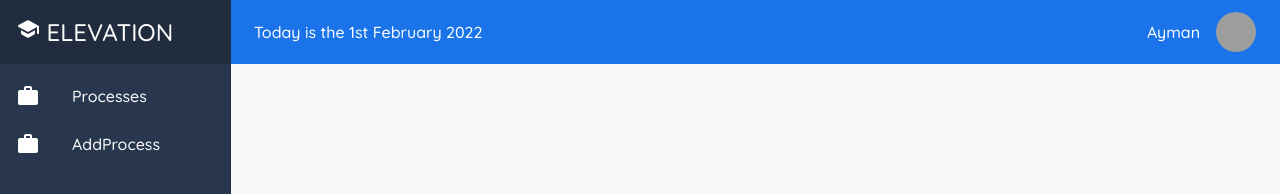
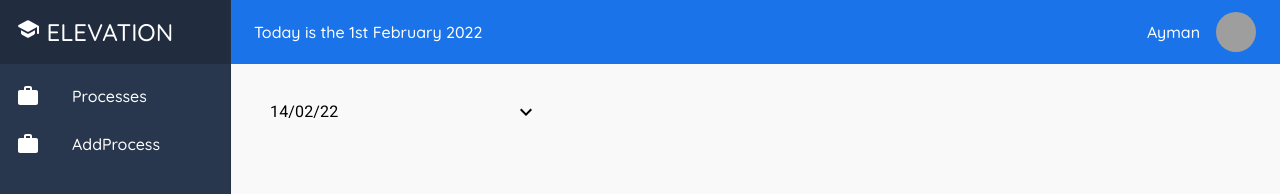
Before and after one commit to majdjb7/elevation-job-manager, a React (Create React App) app: page /NestedList in a window 1280 px wide. Shown: the top 194 px of the page. Built offline with nearby package versions, Linux system fonts and the light colour scheme; no server answers; grey boxes are pictures that could not be loaded.

Commit message:
create nested list in table of student to show history

```diff
--- a/package.json
+++ b/package.json
@@ -3,10 +3,13 @@
   "version": "0.1.0",
   "private": true,
   "dependencies": {
+    "@emotion/react": "^11.7.1",
+    "@emotion/styled": "^11.6.0",
     "@material-ui/core": "^4.11.3",
     "@material-ui/icons": "^4.11.2",
     "@mui/icons-material": "^5.3.0",
     "@mui/lab": "^5.0.0-alpha.66",
+    "@mui/material": "^5.3.1",
     "@testing-library/jest-dom": "^5.11.9",
     "@testing-library/react": "^11.2.5",
     "@testing-library/user-event": "^12.7.1",
--- a/src/App.js
+++ b/src/App.js
@@ -8,6 +8,7 @@ import AddInterview from "./components/AddInterview";
 import { useState, useEffect } from "react";
 import axios from "axios";
 
+import NestedList from "./components/NestedList";
 const theme = createMuiTheme({
   palette: {
     primary: {
@@ -45,6 +46,9 @@ function App() {
             <Route exact path="/addInterview">
               <AddInterview />
             </Route>
+            <Route exact path="/NestedList">
+              <NestedList />
+            </Route>
           </Switch>
         </Layout>
       </Router>
--- /dev/null
+++ b/src/components/NestedList.js
@@ -0,0 +1,50 @@
+import * as React from "react";
+import ListSubheader from "@mui/material/ListSubheader";
+import List from "@mui/material/List";
+import ListItemButton from "@mui/material/ListItemButton";
+import ListItemIcon from "@mui/material/ListItemIcon";
+import ListItemText from "@mui/material/ListItemText";
+import Collapse from "@mui/material/Collapse";
+import InboxIcon from "@mui/icons-material/MoveToInbox";
+import ExpandLess from "@mui/icons-material/ExpandLess";
+import ExpandMore from "@mui/icons-material/ExpandMore";
+import StarBorder from "@mui/icons-material/StarBorder";
+
+export default function NestedList() {
+  const [open, setOpen] = React.useState(false);
+
+  const handleClick = () => {
+    setOpen(!open);
+  };
+
+  return (
+    <List
+      sx={{ width: "100%", maxWidth: 300 }}
+      component="nav"
+      subheader={
+        <ListSubheader
+          component="div"
+          id="nested-list-subheader"
+        ></ListSubheader>
+      }
+    >
+      <ListItemButton onClick={handleClick}>
+        <ListItemText primary="14/02/22" />
+        {open ? <ExpandLess /> : <ExpandMore />}
+      </ListItemButton>
+      <Collapse in={open} timeout="auto" unmountOnExit>
+        <List component="div" disablePadding>
+          <ListItemButton sx={{ pl: 1 }}>
+            <ListItemText primary="Hr - 14/02/22" />
+          </ListItemButton>
+          <ListItemButton sx={{ pl: 1 }}>
+            <ListItemText primary="Hr - 14/02/22" />
+          </ListItemButton>
+          <ListItemButton sx={{ pl: 1 }}>
+            <ListItemText primary="Hr - 14/02/22" />
+          </ListItemButton>
+        </List>
+      </Collapse>
+    </List>
+  );
+}
--- a/src/components/Processes.js
+++ b/src/components/Processes.js
@@ -19,6 +19,8 @@ import { inject, observer } from "mobx-react";
 import { observe } from "mobx";
 
 /////////////////////////////
+import NestedList from "./NestedList";
+
 const useStyles = makeStyles((theme) => ({
   table: {
     minWidth: 650,
@@ -113,6 +115,9 @@ const Processes = inject("studentStore")(
                 <TableCell className={classes.tableHeaderCell}>
                   <Typography variant="h6">Status</Typography>
                 </TableCell>
+                <TableCell className={classes.tableHeaderCell}>
+                  <Typography variant="h6">show History</Typography>
+                </TableCell>
               </TableRow>
             </TableHead>
             <TableBody>
@@ -165,6 +170,9 @@ const Processes = inject("studentStore")(
                       {row.status}
                     </Typography>
                   </TableCell>
+                  <TableCell>
+                    <NestedList />
+                  </TableCell>
                 </TableRow>
               ))}
             </TableBody>
```
Also changed, not shown: 1 other file (tests, documents, lock files or other folders).
